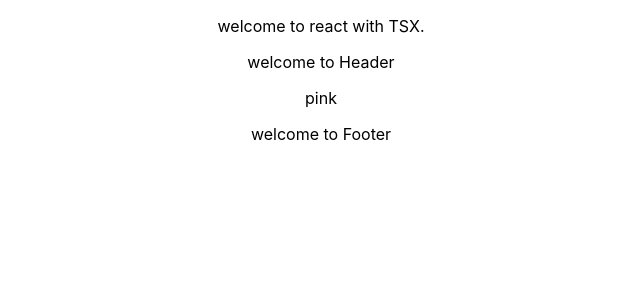
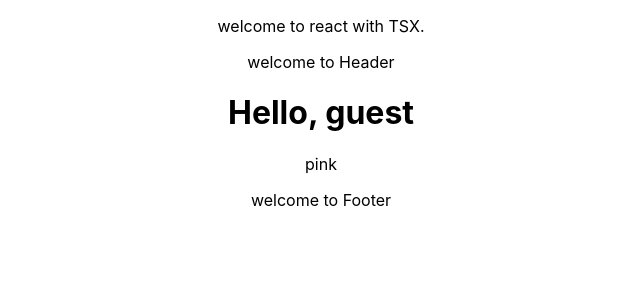
Before and after one commit to nltr2/LearningReact, a React (Create React App) app in the folder myapp/: page / in a window 1280 px wide. Shown: the top 300 px of the page, without its empty margins (319-959 px from the left). Built offline with nearby package versions, Linux system fonts and the light colour scheme.

Commit message:
optional props with default values

```diff
--- a/myapp/src/components/MainApp.tsx
+++ b/myapp/src/components/MainApp.tsx
@@ -1,4 +1,5 @@
 import React from "react";
+import Welcome from "../optionaldemo/WelcomeProps";
 import Footer from "./Footer";
 import Header from "./Header";
 import Parent from "./parent";
@@ -8,7 +9,9 @@ function MainApp(){
 
         <div>
             <Header/>
+            <Welcome />
             <Parent/>
+
             <Footer/>
         </div>
 
--- /dev/null
+++ b/myapp/src/optionaldemo/WelcomeProps.tsx
@@ -0,0 +1,15 @@
+import React from "react";
+
+interface WelcomeProps {
+    name?:string
+}
+
+const Welcome: React.FC<WelcomeProps>=(props) =>{
+    return <h1>Hello, {props.name}</h1>
+}
+
+export default Welcome;
+
+Welcome.defaultProps={
+    name:"guest"
+}
```
